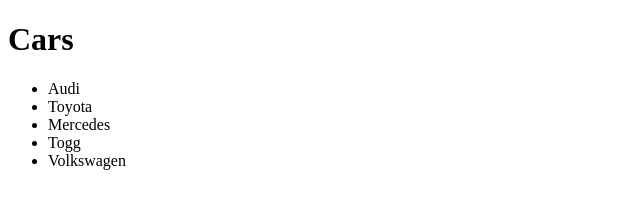
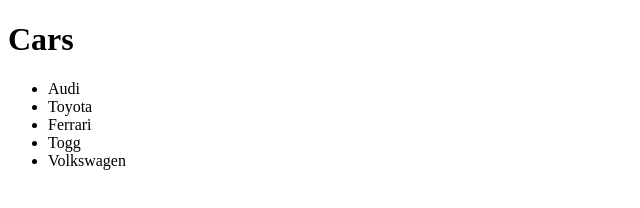
Before and after one commit to Hasretim61/denemegit, a plain HTML site: page index.html in a window 1280 px wide. Shown: the full height of the page, 0-640 px from the left. Drawn offline with Linux system fonts and the light colour scheme.

Commit message:
ferrari eklendi

```diff
--- a/index.html
+++ b/index.html
@@ -10,7 +10,7 @@
 <ul>
     <li>Audi</li>
     <li>Toyota</li>
-    <li>Mercedes</li>
+   <li>Ferrari</li>
     <li>Togg</li>
     <li>Volkswagen</li>
 </ul>
```
